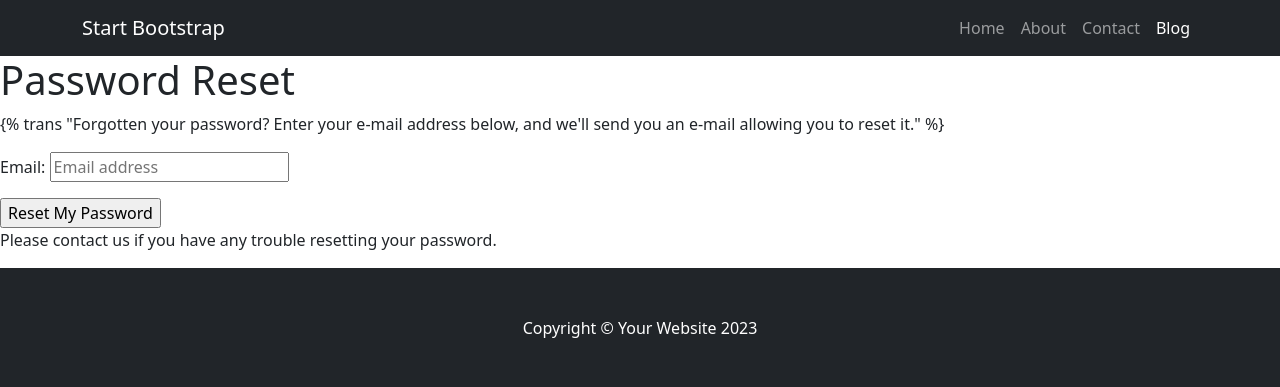
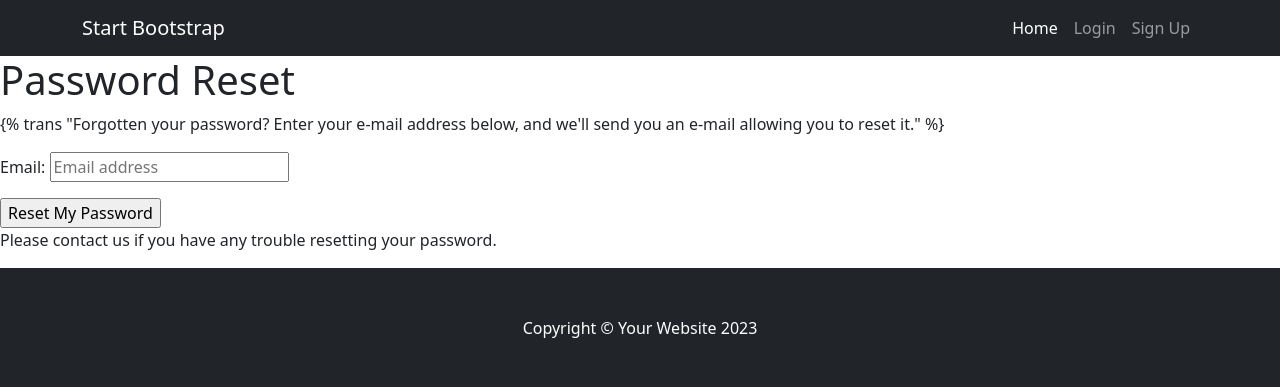
Before and after one commit to DestanT/we-discuss-music, a Django app: page /accounts/password/reset/ in a window 1280 px wide. Shown: the top 387 px of the page. Run offline with Django 4.2, Linux system fonts and the light colour scheme; some libraries are stand-ins or nearby versions.

Commit message:
Link nav elements to their respective urls

```diff
--- a/templates/base.html
+++ b/templates/base.html
@@ -24,10 +24,13 @@
                 aria-label="Toggle navigation"><span class="navbar-toggler-icon"></span></button>
             <div class="collapse navbar-collapse" id="navbarSupportedContent">
                 <ul class="navbar-nav ms-auto mb-2 mb-lg-0">
-                    <li class="nav-item"><a class="nav-link" href="#">Home</a></li>
-                    <li class="nav-item"><a class="nav-link" href="#!">About</a></li>
-                    <li class="nav-item"><a class="nav-link" href="#!">Contact</a></li>
-                    <li class="nav-item"><a class="nav-link active" aria-current="page" href="#">Blog</a></li>
+                    <li class="nav-item"><a class="nav-link active" href="{% url 'homepage' %}">Home</a></li>
+                    {% if user.is_authenticated %}
+                    <li class="nav-item"><a class="nav-link" href="{% url 'account_logout' %}">Logout</a></li>
+                    {% else %}
+                    <li class="nav-item"><a class="nav-link" href="{% url 'account_login' %}">Login</a></li>
+                    <li class="nav-item"><a class="nav-link" href="{% url 'account_signup' %}">Sign Up</a></li>
+                    {% endif %}
                 </ul>
             </div>
         </div>
```
Also changed, not shown: README.md.
